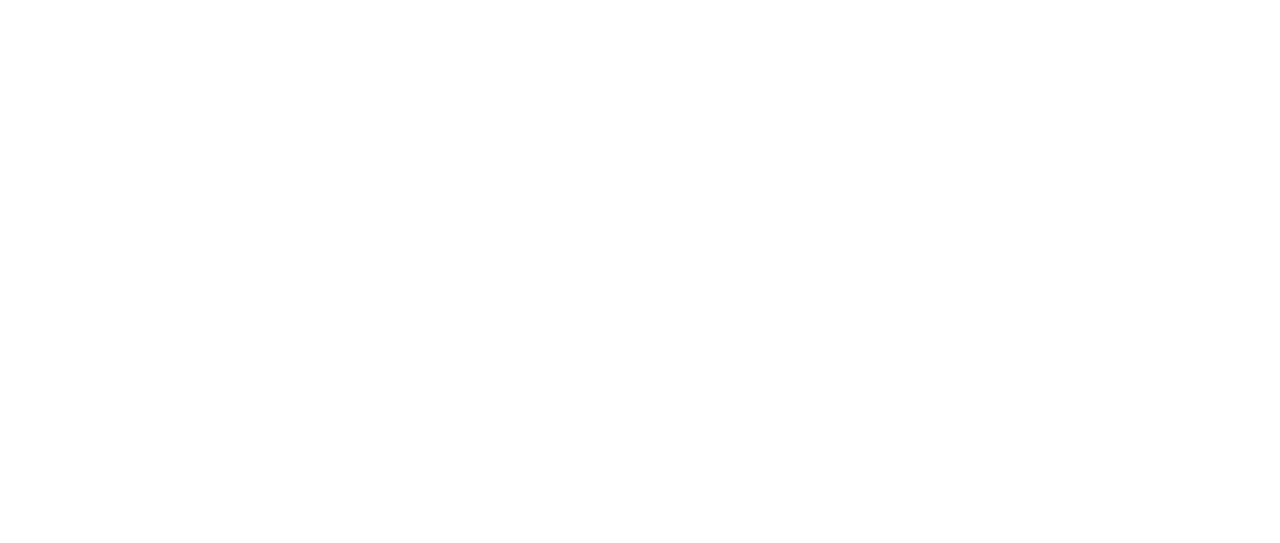
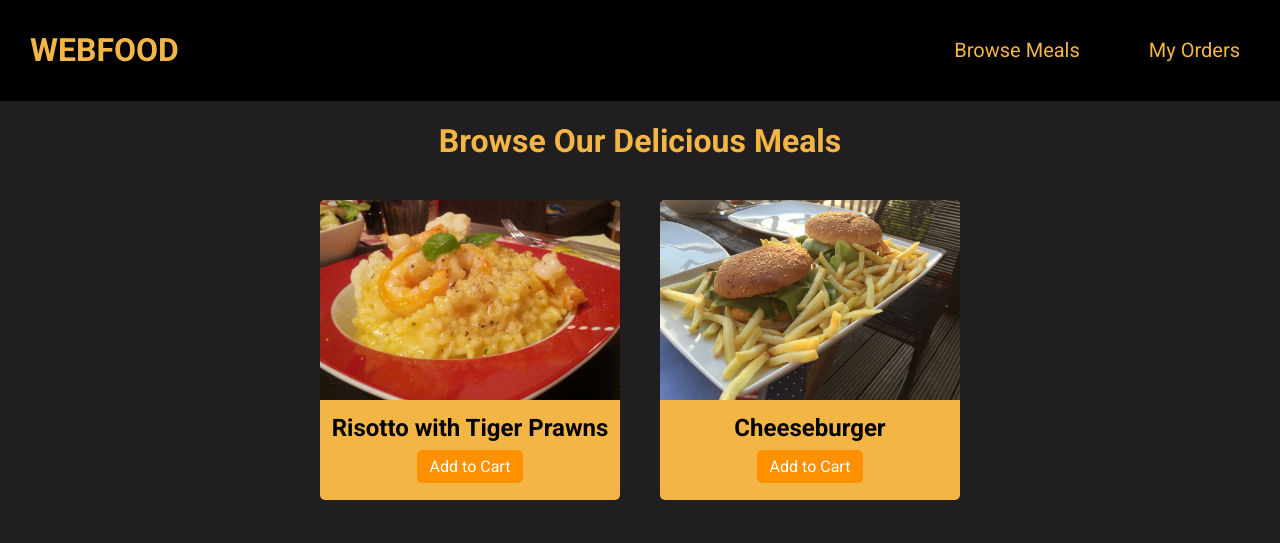
Before and after one commit to KrokettenKlaus/Responsive-Excercise, a plain HTML site: page index.html in a window 1280 px wide. Drawn offline with Linux system fonts and the light colour scheme.

Commit message:
erste style-anpassungen fertiggestellt

```diff
--- a/index.html
+++ b/index.html
@@ -1,15 +1,42 @@
 <!DOCTYPE html>
 <html lang="en">
     <head>
-        <meta charset="ETF-8">
+        <meta charset="UTF-8">
+        <meta name="viewport" content="width=device-width, initial-scale=1.0">
+        <link rel="preconnect" href="https://fonts.googleapis.com">
+        <link rel="preconnect" href="https://fonts.gstatic.com" crossorigin>
+        <link href="https://fonts.googleapis.com/css2?family=Roboto:ital,wght@0,100..900;1,100..900&display=swap" rel="stylesheet">
+        <link rel="stylesheet" href="styles.css">
         <title>Manni´s Burger</title>
     </head>
     <body>
         <header>
-
+            <h1>Webfood</h1>
+            <ul>
+                <li>
+                    <a href="">Browse Meals</a>
+                </li>
+                <li>
+                    <a href="">My Orders</a>
+                </li>
+            </ul>
         </header>
         <main>
-
+            <h1>Browse Our Delicious Meals</h1>
+            <div>
+                <ul>
+                    <li>
+                        <img src="/images/risotto.jpg" alt="Risotto with Tiger Prawns">
+                        <h2>Risotto with Tiger Prawns</h2>
+                        <a href="">Add to Cart</a>
+                    </li>
+                    <li>
+                        <img src="/images/cheeseburgers.jpg" alt="Cheeseburger">
+                        <h2>Cheeseburger</h2>
+                        <a href="">Add to Cart</a>
+                    </li>
+                </ul>
+            </div>
         </main>
     </body>
 </html>
--- /dev/null
+++ b/styles.css
@@ -0,0 +1,95 @@
+html, body {
+    margin: 0;
+    padding: 0;
+    background-color: rgb(32, 30, 30);
+    font-family: "Roboto", serif;
+}
+
+header {
+    display: flex;
+    justify-content: space-between;
+    background-color: black;
+    color: rgb(243, 182, 70);
+    align-items: center;
+    width: 100%;
+    box-sizing: border-box;
+}
+
+header ul {
+    list-style: none;
+}
+
+header ul a {
+    color: rgb(243, 182, 70);
+    font-size: 20px;
+    margin-right: 15px;
+    text-decoration: none;
+    padding: 10px 15px;
+    border-radius: 5px;
+}
+
+header ul a:hover {
+    background-color: rgb(247, 227, 191);
+}
+
+header li {
+    display: inline;
+    padding: 10px;
+}
+
+header h1 {
+    padding: 10px;
+    margin-left: 20px;
+    text-transform: uppercase;
+}
+
+main h1 {
+    color: rgb(243, 182, 70);
+    text-align: center;
+    margin-bottom: 0;
+}
+
+div {
+    display: flex;
+    justify-content: space-between;
+    box-sizing: border-box;
+}
+
+main ul {
+    list-style: none;
+    display: inherit;
+    margin: 20px auto;
+    padding-left: 0;
+}
+
+main li {
+    background-color: rgb(243, 182, 70);
+    width: 300px;
+    height: 300px;
+    margin: 20px;
+    text-align: center;
+    border-radius: 5px;
+    overflow: hidden;
+}
+
+main li img {
+    height: 200px;
+    width: 300px;
+    object-fit: cover;
+}
+
+main h2 {
+    margin: 10px auto 15px auto;
+}
+
+main li a {
+    text-decoration: none;
+    padding: 7px 13px;
+    background-color: rgb(255, 145, 0);
+    color: white;
+    border-radius: 5px;
+}
+
+main li a:hover {
+    background-color: rgb(236, 162, 66);
+}
```
